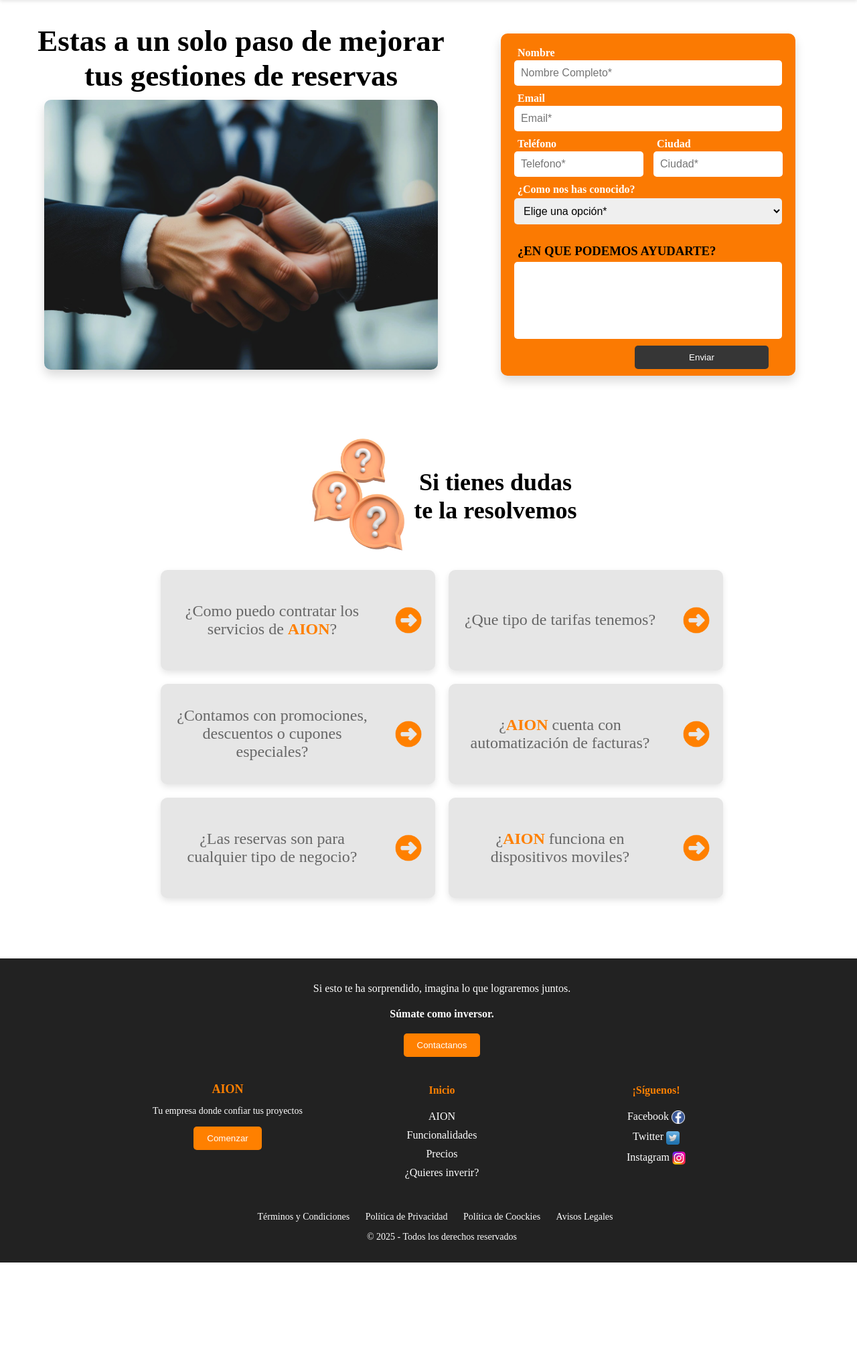
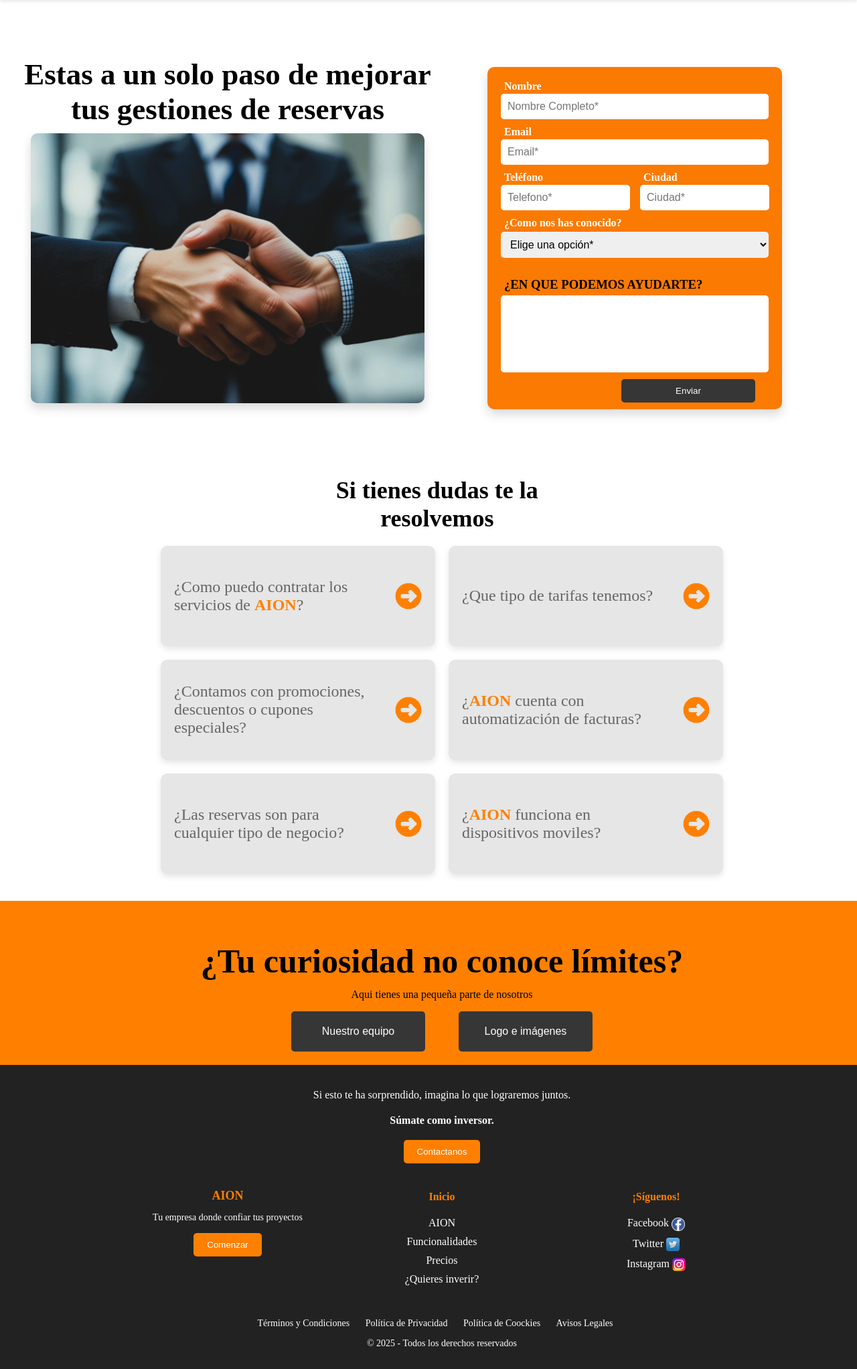
Before and after one commit to seccion9/aion-landing, a PHP site: page / in a window 1280 px wide. Shown: the part 75-2119 px from the top of the page at 67% size. Run offline with PHP 8.4, Linux system fonts and the light colour scheme; some web fonts are replaced.

Commit message:
cambios
Se termina de diseñar la pagina del formulario

```diff
--- a/ProyectoAION/index.html
+++ b/ProyectoAION/index.html
@@ -198,13 +198,10 @@
         <section class="formulario-seccion">
             <div class="formulario-contenedor">
 
-                <!-- Sección izquierda: Texto e imagen -->
                 <div class="info-izquierda">
                     <h2 class="formulario-titulo">Estas a un solo paso de mejorar tus gestiones de reservas</h2>
                     <img src="img/ejemploManos.JPG" alt="Imagen de contacto">
                 </div>
-
-                <!-- Sección derecha: Contenedor gris con el formulario -->
 
                 <div class="formulario-contenedor-interno">
                     <form class="formulario" action="enviar.php" method="POST">
@@ -241,8 +238,7 @@
 
             <section class="tableroDudas">
                 <div class="tituloDudas">
-                    <img src="./img/preguntas.avif">
-                    <h2 class="mainDudas">Si tienes dudas<br>te la resolvemos</h2>
+                    <h2 class="mainDudas">Si tienes dudas te la resolvemos</h2>
                 </div>
                 <section class="modulosDudas">
                     <div class="duda">
@@ -270,9 +266,16 @@
                         <img src="img/flechaNaranja2.png" alt="flecha">
                     </div>
                 </section>
-                <!-- <section class="contenedor">
-
-                </section> -->
+            </section>
+            <section class="contenedorExtraInfo">
+                <div class="tituloExtraInfo">
+                    <h2>¿Tu curiosidad no conoce límites?</h2>
+                    <p>Aqui tienes una pequeña parte de nosotros</p>
+                </div>
+                <div class="botonesExtraInfo">
+                    <button id="botonNuestroEquipo">Nuestro equipo</button>
+                    <button id="botonLogoImagen">Logo e imágenes</button>
+                </div>
             </section>
         </section>
 
--- a/ProyectoAION/styles.css
+++ b/ProyectoAION/styles.css
@@ -4,13 +4,14 @@
 }
 
 /* Estilos de todo el cuerpo de la pagina */
-body {
+body, html {
     font-family: "monserrat";
     margin: 0;
     padding: 0;
     background-color: #ffffff;
     width: 100%;
     height: 100%;
+    overflow-x: hidden;
 }
 
 /* Estilos del header */
@@ -506,7 +507,6 @@
     background-color: #f4f4f4;
     padding: 20px;
     gap: 10px;
-    /* max-width: 100%; */
     overflow: hidden;
 }
 .video-contenedor {
@@ -562,6 +562,7 @@
 }
 .footer-main {
     text-align: center;
+    justify-content: center;
     margin-bottom: 20px;
 }
 .footer-main h2 {
@@ -596,6 +597,7 @@
     min-width: 200px;
     max-width: 300px;
     text-align: center;
+    justify-content: center;
     margin-bottom: 25px;
 }
 .footer-column h3 {
@@ -693,49 +695,20 @@
     vertical-align: middle;
 }
 
-
-
-
-
-
-
-
-
-
-
-
-
-
-
-
-
-
-
-/* Sección general */
-.formulario-seccion {
-    width: 100%;
-    padding: 50px 20px;
-    /* background-color: #ffffff; */
-    text-align: center;
-}
-
-/* Contenedor principal */
+/* Estilos para el apartado del formulario y el texto e imagen de su lado */
 .formulario-contenedor {
     display: flex;
     justify-content: space-between;
     align-items: center;
     max-width: 1200px;
-    margin: 0 auto;
+    margin: 100px auto;
     gap: 40px;
 }
-
-/* Sección izquierda: Texto e imagen */
 .info-izquierda {
     flex: 1;
     max-width: 50%;
     text-align: center;
 }
-
 .info-izquierda h2 {
     font-size: 45px;
     margin-bottom: 10px;
@@ -743,20 +716,16 @@
     margin-left: -5%;
     width: 110%;
 }
-
 .info-izquierda p {
     font-size: 16px;
     margin-bottom: 20px;
 }
-
 .info-izquierda img {
     width: 98%;
     height: auto;
     border-radius: 10px;
     box-shadow: 0 8px 15px rgba(0, 0, 0, 0.15);
 }
-
-/* Contenedor interno del formulario (fondo naranja) */
 .formulario-contenedor-interno {
     background-color: #fb7a02;
     padding: 20px;
@@ -767,16 +736,11 @@
     margin-right: 6%;
     box-shadow: 0 8px 15px rgba(0, 0, 0, 0.15);
 }
-
-/* Estilos del formulario */
 .formulario {
     display: flex;
     flex-direction: column;
     gap: 10px;
 }
-
-
-
 .formulario input, .formulario textarea, .formulario select {
     width: 95%;
     padding: 10px;
@@ -785,18 +749,15 @@
     font-size: 16px;
     resize: none;
 }
-
 .formulario select {
     width: 100%;
     margin-top: 2px;
 }
-
 .formulario h3 {
     text-align: left;
     margin-left: 5px;
     margin-bottom: -5px;
 }
-
 .formulario button {
     background-color: rgb(54, 54, 54);
     color: white;
@@ -808,29 +769,26 @@
     margin-left: 45%;
     margin-bottom: -10px;
 }
-
 .formulario button:hover {
     background-color: #606060;
 }
-
-
+.formulario button:active {
+    transform: scale(0.93);
+}
 .telefonoCiudad {
     display: flex;
     gap: 10px;
     justify-content: space-between;
 }
-
 .telefonoCiudad div {
     display: flex;
     flex-direction: column;
     width: 48%;
 }
-
 .telefonoCiudad label {
     font-weight: bold;
     color: white;
 }
-
 .telefonoCiudad input {
     width: 90%;
     padding: 10px;
@@ -847,36 +805,24 @@
     margin-bottom: -8px;
 }
 
-
-
-
-
-
-.tituloDudas {
-    display: flex;
-    align-items: center;
-    gap: 10px;
-    justify-content: center;
-    text-align: center;
-    width: 100%;
-    margin-top: 90px;
-}
+/* Estilos para el apartado de preguntas y dudas */
 .tituloDudas img {
     width: 150px;
     height: auto;
 }
-
 .mainDudas {
     font-size: 36px;
-    margin: 0;
-
+    margin-top: 90px;
+    width: 30%;
+    margin-left: 36%;
+    text-align: center;
+    margin-bottom: -20px;
 }
-
 .modulosDudas {
     display: grid;
     grid-template-columns: repeat(2, 1fr);
     padding: 40px;
-    justify-items: center;
+    justify-content: center;
     gap: 20px 60px;
     max-width: 800px;
     margin: 0 auto;
@@ -887,7 +833,6 @@
     border-radius: 10px;
     padding: 20px;
     margin: 0;
-
     box-shadow: 0 4px 10px rgba(0, 0, 0, 0.1);
     transition: transform 0.3s ease, box-shadow 0.3s ease;
     display: flex;
@@ -899,15 +844,57 @@
 .duda:hover {
     transform: scale(1.05);
     box-shadow: 0 8px 15px rgba(0, 0, 0, 0.15);
+    cursor: pointer;
+}
+.duda:active {
+    transform: scale(0.93);
 }
 .duda img {
     width: 40px;
     height: auto;
     margin-left: 10%;
 }
-
 .duda p {
     width: 90%;
     font-size: 24px;
     color: #666;
 }
+
+/* Estilos para el apartado de información adicional sobre la empresa */
+.contenedorExtraInfo {
+    background-color: #ff8000;
+    width: 100%;
+    min-height: 120px;
+    text-align: center;
+    margin-left: 0;
+    padding: 20px;
+}
+.tituloExtraInfo h2 {
+    font-size: 50px;
+}
+.tituloExtraInfo p {
+    margin-top: -30px;
+}
+.botonesExtraInfo {
+    display: flex;
+    justify-content: center;
+    gap: 50px;
+    flex-wrap: wrap;
+}
+.botonesExtraInfo button {
+    background-color:rgb(54, 54, 54);
+    color: white;
+    padding: 10px 20px;
+    border: none;
+    cursor: pointer;
+    border-radius: 5px;
+    width: 200px;
+    height: 60px;
+    font-size: 16px;
+}
+.botonesExtraInfo button:hover {
+    background-color: #606060;
+}
+.botonesExtraInfo button:active {
+    transform: scale(0.93);
+}
```
